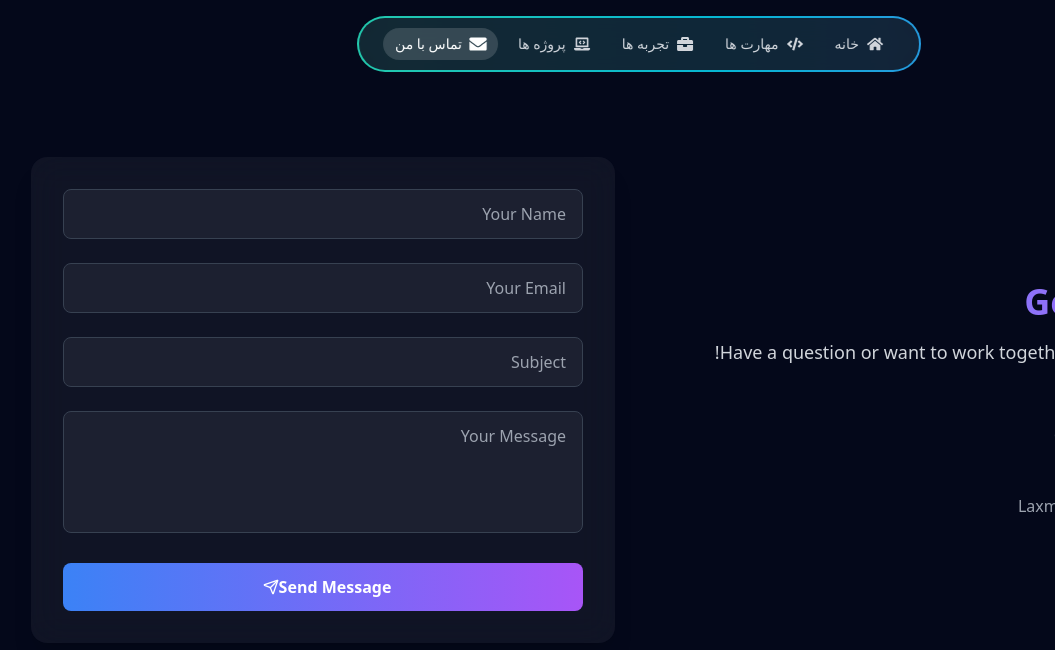
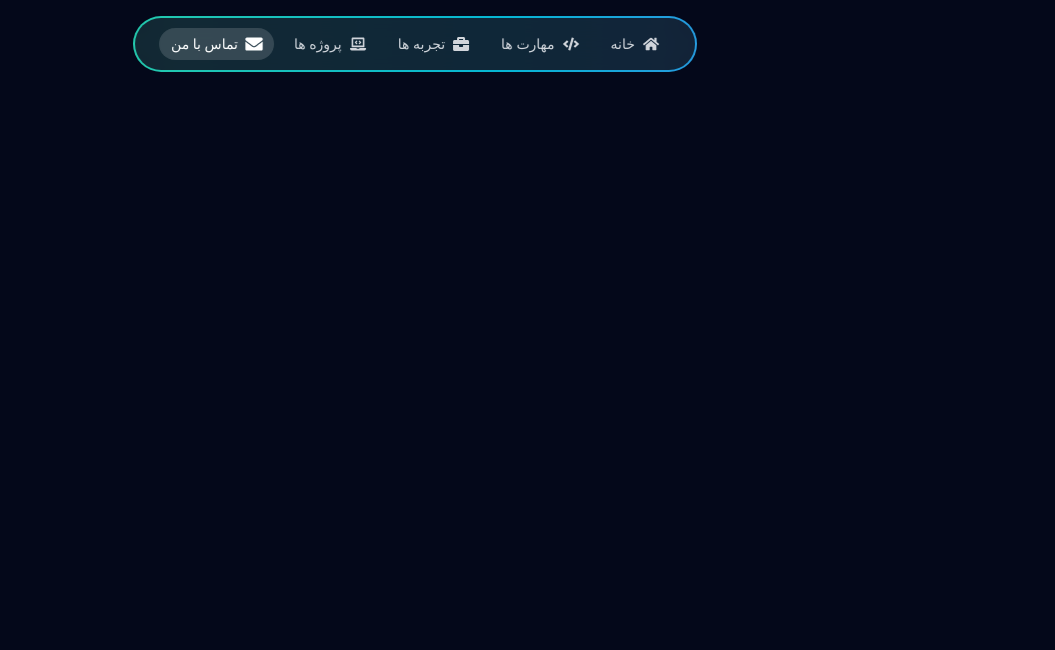
Before and after one commit to Ehsan-Fouladi/portfolio, a React (Vite) app: page /contact in a window 1280 px wide. Shown: the top 650 px of the page, without its empty margins (225-1280 px from the left). Built offline with nearby package versions, Linux system fonts and the light colour scheme.

Commit message:
clean code pages

```diff
--- a/index.html
+++ b/index.html
@@ -1,6 +1,5 @@
 <!doctype html>
 <html lang="fa" dir="rtl">
-
 <head>
   <meta charset="UTF-8" />
   <meta name="viewport" content="width=device-width, initial-scale=1.0" />
@@ -12,10 +11,8 @@
   <link rel="shortcut icon" href="./src/assets/images/favicon.ico" type="image/x-icon">
   <title>Ehsan Fouladi</title>
 </head>
-
 <body class="bg-[#04081A]">
   <div id="root"></div>
-  <script type="module" src="/src/main.jsx"></script>
+  <script type="module" src="/src/main.jsx" defer></script>
 </body>
-
 </html>
--- a/src/pages/Contact/Contact.jsx
+++ b/src/pages/Contact/Contact.jsx
@@ -1,237 +1,9 @@
-import React, { useState } from "react";
-import { Send, Phone, MapPin, Mail } from "lucide-react";
+// import { Send, Phone, MapPin, Mail } from "lucide-react";
 
 export default function Contact() {
-  const [formData, setFormData] = useState({
-    name: "",
-    email: "",
-    subject: "",
-    message: "",
-  });
-
-  const [errors, setErrors] = useState({});
-  const [status, setStatus] = useState(null);
-
-  const validateForm = () => {
-    let tempErrors = {};
-    let isValid = true;
-
-    if (!formData.name.trim()) {
-      tempErrors.name = "Name is required";
-      isValid = false;
-    }
-
-    if (!formData.email.trim()) {
-      tempErrors.email = "Email is required";
-      isValid = false;
-    } else if (!/\S+@\S+\.\S+/.test(formData.email)) {
-      tempErrors.email = "Email is invalid";
-      isValid = false;
-    }
-
-    if (!formData.subject.trim()) {
-      tempErrors.subject = "Subject is required";
-      isValid = false;
-    }
-
-    if (!formData.message.trim()) {
-      tempErrors.message = "Message is required";
-      isValid = false;
-    }
-
-    setErrors(tempErrors);
-    return isValid;
-  };
-
-  const handleSubmit = async (e) => {
-    e.preventDefault();
-
-    if (!validateForm()) {
-      setStatus("Please fill in all required fields correctly.");
-      return;
-    }
-
-    // Create a new FormData object to send to Web3Forms API
-    const form = new FormData();
-    form.append("access_key", "90f4b8af-e590-42b0-beaf-10b18f66a703"); // Replace with your Web3Forms access key
-    form.append("name", formData.name);
-    form.append("email", formData.email);
-    form.append("subject", formData.subject || "New Contact Form Submission");
-    form.append("message", formData.message);
-
-    try {
-      // Send form data to Web3Forms API
-      const response = await fetch("https://api.web3forms.com/submit", {
-        method: "POST",
-        body: form,
-      });
-
-      const result = await response.json();
-
-      if (response.ok) {
-        setStatus("Message sent successfully!");
-        setFormData({
-          name: "",
-          email: "",
-          subject: "",
-          message: "",
-        });
-        setErrors({});
-      } else {
-        setStatus(result.message || "There was an error sending your message.");
-      }
-    } catch (error) {
-      setStatus("An error occurred. Please try again.");
-      console.error("Error:", error);
-    }
-  };
-
   return (
-    <main
-      className="pt-20 lg:pt-[0rem] bg-[#04081A]
- text-white min-h-screen"
-    >
-      <section className="hero min-h-screen flex items-center relative px-4 sm:px-6 lg:px-8">
-        <div className="container mx-auto">
-          <div className="grid lg:grid-cols-2 gap-12 items-center">
-            {/* Contact Info */}
-            <div className="space-y-8">
-              <div>
-                <h2 className="text-4xl font-bold mb-4 bg-gradient-to-r from-blue-400 to-purple-500 bg-clip-text text-transparent">
-                  Get in Touch
-                </h2>
-                <p className="text-gray-300 text-lg">
-                  Have a question or want to work together? Drop us a message!
-                </p>
-              </div>
-
-              <div className="space-y-6">
-                <div className="flex items-center space-x-4">
-                  <div className="bg-purple-500/10 p-3 rounded-lg">
-                    <Mail className="w-6 h-6 text-purple-400" />
-                  </div>
-                  <div>
-                    <h3 className="font-semibold">Email</h3>
-                    <p className="text-gray-400">olovajs@gmail.com</p>
-                  </div>
-                </div>
-
-                <div className="flex items-center space-x-4">
-                  <div className="bg-pink-500/10 p-3 rounded-lg">
-                    <MapPin className="w-6 h-6 text-pink-400" />
-                  </div>
-                  <div>
-                    <h3 className="font-semibold">Location</h3>
-                    <p className="text-gray-400">Laxmipure, Natore 6400</p>
-                  </div>
-                </div>
-              </div>
-            </div>
-
-            {/* Contact Form */}
-            <div className="backdrop-blur-lg bg-white/5 p-8 rounded-2xl shadow-xl">
-              <form onSubmit={handleSubmit} className="space-y-6">
-                <div className="grid grid-cols-1 gap-6">
-                  <div>
-                    <input
-                      type="text"
-                      placeholder="Your Name"
-                      className={`w-full px-4 py-3 rounded-lg bg-white/5 border ${
-                        errors.name ? "border-red-500" : "border-gray-700"
-                      } focus:border-blue-500 focus:outline-none transition-colors`}
-                      value={formData.name}
-                      onChange={(e) =>
-                        setFormData({ ...formData, name: e.target.value })
-                      }
-                    />
-                    {errors.name && (
-                      <p className="text-red-500 text-sm mt-1">{errors.name}</p>
-                    )}
-                  </div>
-
-                  <div>
-                    <input
-                      type="email"
-                      placeholder="Your Email"
-                      className={`w-full px-4 py-3 rounded-lg bg-white/5 border ${
-                        errors.email ? "border-red-500" : "border-gray-700"
-                      } focus:border-blue-500 focus:outline-none transition-colors`}
-                      value={formData.email}
-                      onChange={(e) =>
-                        setFormData({ ...formData, email: e.target.value })
-                      }
-                    />
-                    {errors.email && (
-                      <p className="text-red-500 text-sm mt-1">
-                        {errors.email}
-                      </p>
-                    )}
-                  </div>
-
-                  <div>
-                    <input
-                      type="text"
-                      placeholder="Subject"
-                      className={`w-full px-4 py-3 rounded-lg bg-white/5 border ${
-                        errors.subject ? "border-red-500" : "border-gray-700"
-                      } focus:border-blue-500 focus:outline-none transition-colors`}
-                      value={formData.subject}
-                      onChange={(e) =>
-                        setFormData({ ...formData, subject: e.target.value })
-                      }
-                    />
-                    {errors.subject && (
-                      <p className="text-red-500 text-sm mt-1">
-                        {errors.subject}
-                      </p>
-                    )}
-                  </div>
-
-                  <div>
-                    <textarea
-                      placeholder="Your Message"
-                      rows="4"
-                      className={`w-full px-4 py-3 rounded-lg bg-white/5 border ${
-                        errors.message ? "border-red-500" : "border-gray-700"
-                      } focus:border-blue-500 focus:outline-none transition-colors resize-none`}
-                      value={formData.message}
-                      onChange={(e) =>
-                        setFormData({ ...formData, message: e.target.value })
-                      }
-                    ></textarea>
-                    {errors.message && (
-                      <p className="text-red-500 text-sm mt-1">
-                        {errors.message}
-                      </p>
-                    )}
-                  </div>
-                </div>
-
-                <button
-                  type="submit"
-                  className="w-full bg-gradient-to-r from-blue-500 to-purple-500 text-white py-3 px-6 rounded-lg font-semibold flex items-center justify-center space-x-2 hover:opacity-90 transition-opacity"
-                >
-                  <span>Send Message</span>
-                  <Send className="w-4 h-4" />
-                </button>
-              </form>
-
-              {/* Status Message */}
-              {status && (
-                <div
-                  className={`mt-4 text-center ${
-                    status.includes("success")
-                      ? "text-green-400"
-                      : "text-red-400"
-                  }`}
-                >
-                  <p>{status}</p>
-                </div>
-              )}
-            </div>
-          </div>
-        </div>
-      </section>
-    </main>
+      <main className="w-full h-dvh flex justify-center items-center text-white">
+        <setction></setction>
+      </main>
   );
 }
--- a/src/pages/Hero/Hero.jsx
+++ b/src/pages/Hero/Hero.jsx
@@ -100,7 +100,7 @@ const profile = {
 
   return (
     <>
-      <main className="pt-12 bg-[#020617] text-white min-h-screen">
+      <main className="pt-12 text-white min-h-screen">
         <section className="hero min-h-screen flex items-center relative px-4 sm:px-6 lg:px-8">
           <div className="absolute inset-0"></div>
 
--- a/src/pages/Projects/Projects.jsx
+++ b/src/pages/Projects/Projects.jsx
@@ -71,8 +71,8 @@ export default function Projects() {
 
   return (
     <ReactLenis root>
-      <main className="bg-black" ref={container}>
-        <section className="text-white w-full bg-slate-950">
+      <main ref={container}>
+        <section className="text-white w-full">
           {projects.map((project, i) => {
             const targetScale = 1 - (projects.length - i) * 0.05;
             return (
@@ -115,7 +115,7 @@ function Card({
   return (
     <div
       ref={container}
-      className="h-screen flex items-center justify-center sticky top-0"
+      className="h-dvh flex items-center justify-center sticky top-14 md:top-0"
     >
       <motion.div
         style={{
```
Also changed, not shown: src/pages/Experience/Experience.jsx (+3 -9 lines), src/pages/Skills/Skills.jsx (+3 -28 lines).
